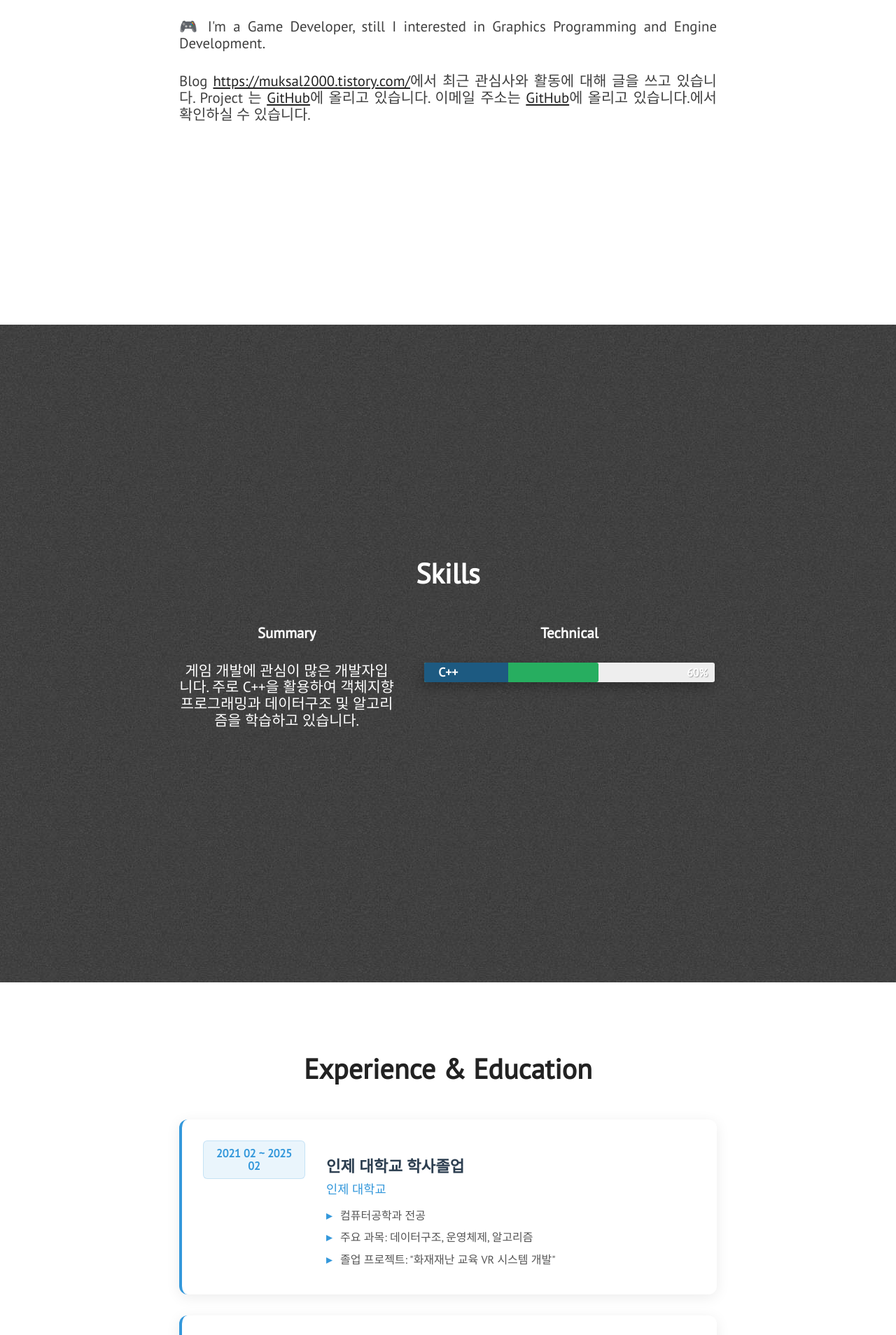
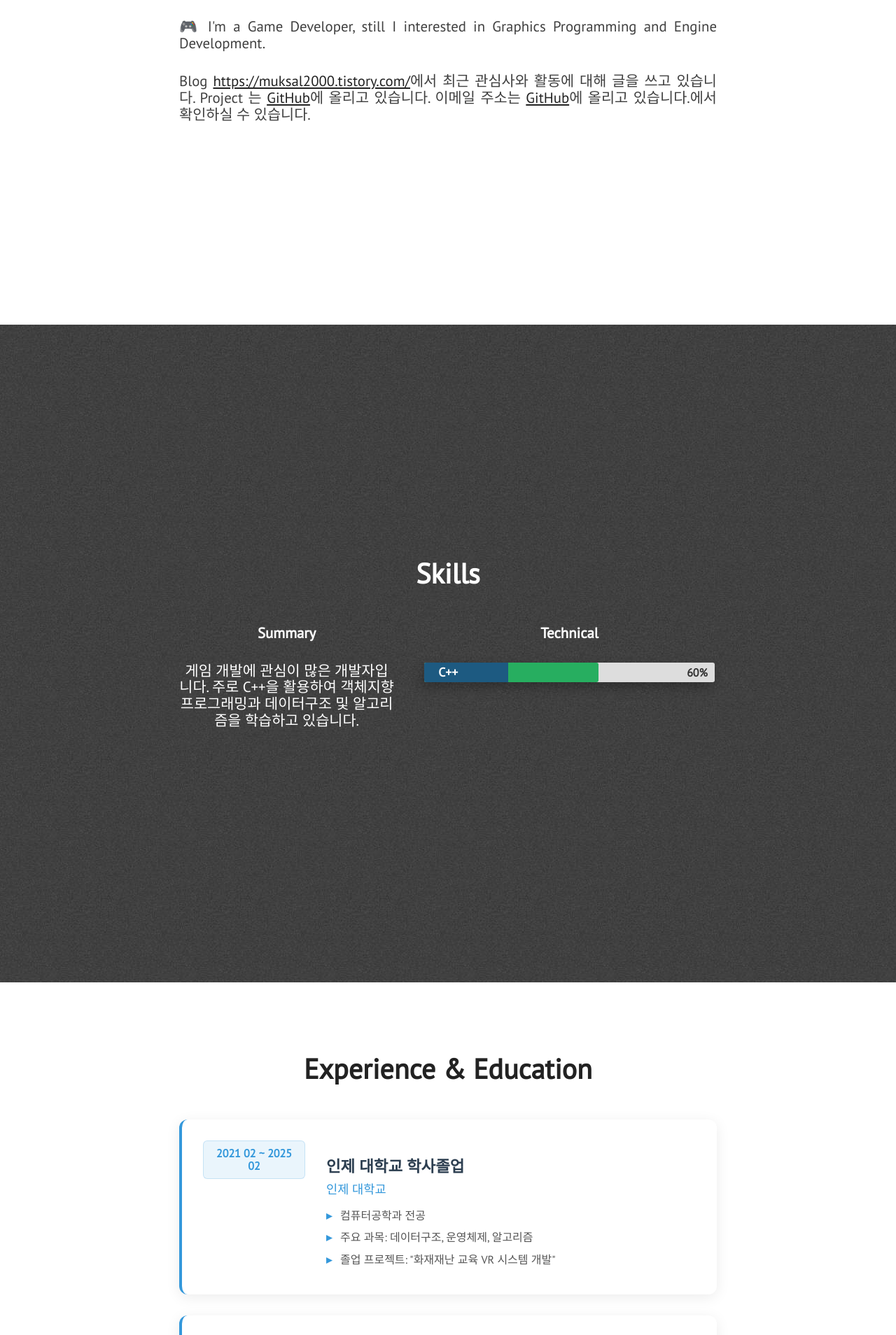
Before and after one commit to eye2ffect/eye2ffect.github.io, a Jekyll site: the page built from index.html, in a window 1280 px wide. Shown: the part 1496-3404 px from the top of the page at 70% size. Built offline with Jekyll 4.4.1, drawn with Linux system fonts in a browser that asks for light colours; nearby versions of some CDN libraries.

Commit message:
Fix progress bar: make percentage visible and improve background contrast

```diff
--- a/assets/css/progress.css
+++ b/assets/css/progress.css
@@ -3,7 +3,7 @@
 	display:block;
 	margin-bottom:15px;
 	width:100%;
-	background:#eee;
+	background:#ddd;
 	height:28px;
 	border-radius:3px;
 	-moz-border-radius:3px;
@@ -75,8 +75,8 @@
 	font-size: 1rem;
 	height:28px;
 	line-height:28px;
-	color:#ffffff;
+	color:#333;
 	font-weight: bold;
-	text-shadow: 1px 1px 1px rgba(0,0,0,0.3);
-	z-index: 5;
+	text-shadow: none;
+	z-index: 15;
 }
```
